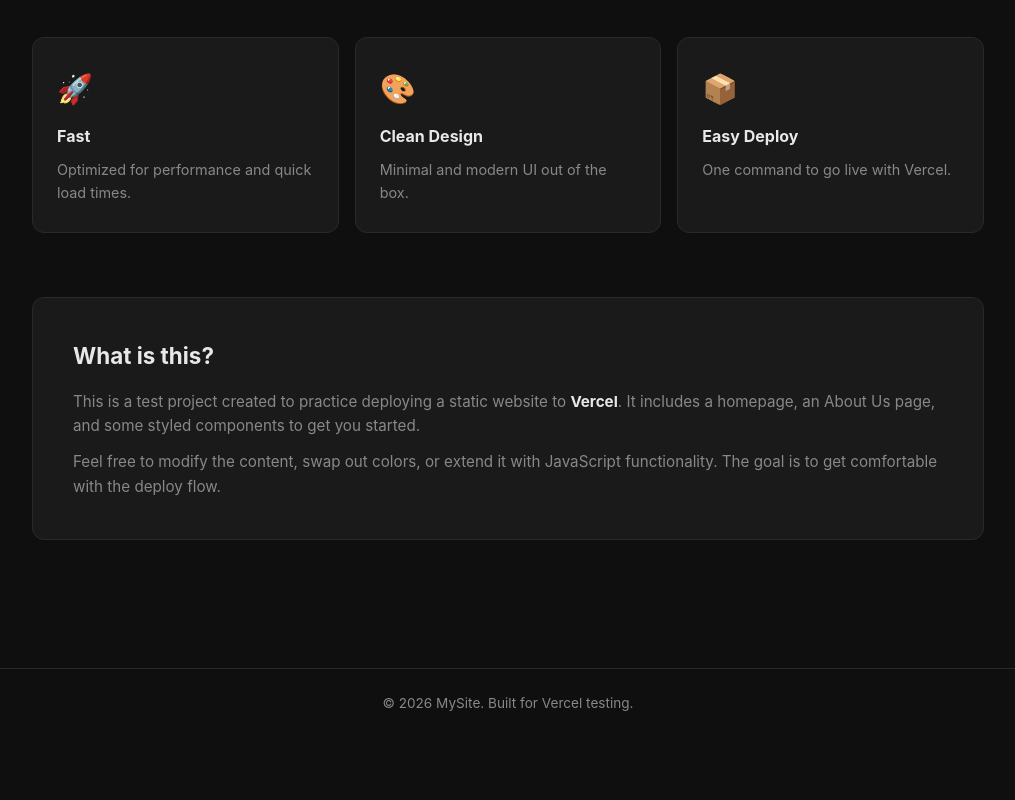
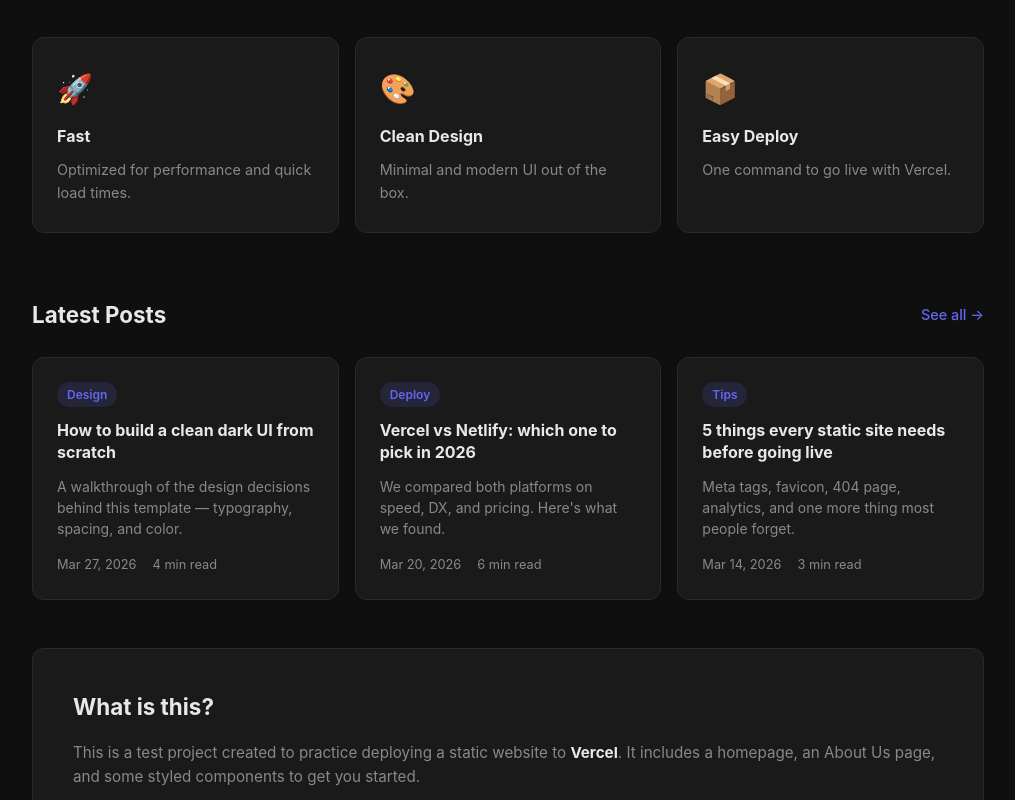
Before and after one commit to youmaycallmedave/vercel-test, a plain HTML site: page index.html in a window 1280 px wide. Shown: the part 418-1218 px from the top of the page, without its empty margins (132-1147 px from the left). Before the commit the page ends 1157 px from the top, so only its background shows below. Drawn offline with Linux system fonts and the light colour scheme.

Commit message:
Add blog posts section to homepage

```diff
--- a/index.html
+++ b/index.html
@@ -43,6 +43,42 @@
       </div>
     </section>
 
+    <section class="blog-section">
+      <div class="section-header">
+        <h2>Latest Posts</h2>
+        <a href="blog.html" class="see-all">See all →</a>
+      </div>
+      <div class="blog-grid">
+        <a href="blog.html#post-1" class="blog-card">
+          <div class="blog-tag">Design</div>
+          <h3>How to build a clean dark UI from scratch</h3>
+          <p>A walkthrough of the design decisions behind this template — typography, spacing, and color.</p>
+          <div class="blog-meta">
+            <span>Mar 27, 2026</span>
+            <span>4 min read</span>
+          </div>
+        </a>
+        <a href="blog.html#post-2" class="blog-card">
+          <div class="blog-tag">Deploy</div>
+          <h3>Vercel vs Netlify: which one to pick in 2026</h3>
+          <p>We compared both platforms on speed, DX, and pricing. Here's what we found.</p>
+          <div class="blog-meta">
+            <span>Mar 20, 2026</span>
+            <span>6 min read</span>
+          </div>
+        </a>
+        <a href="blog.html#post-3" class="blog-card">
+          <div class="blog-tag">Tips</div>
+          <h3>5 things every static site needs before going live</h3>
+          <p>Meta tags, favicon, 404 page, analytics, and one more thing most people forget.</p>
+          <div class="blog-meta">
+            <span>Mar 14, 2026</span>
+            <span>3 min read</span>
+          </div>
+        </a>
+      </div>
+    </section>
+
     <section class="text-block">
       <h2>What is this?</h2>
       <p>
--- a/style.css
+++ b/style.css
@@ -258,6 +258,91 @@ main {
   font-size: 0.85rem;
 }
 
+/* ── BLOG ── */
+.blog-section {
+  margin-bottom: 48px;
+}
+
+.section-header {
+  display: flex;
+  align-items: center;
+  justify-content: space-between;
+  margin-bottom: 24px;
+}
+
+.section-header h2 {
+  font-size: 1.4rem;
+  font-weight: 700;
+}
+
+.see-all {
+  color: var(--accent);
+  text-decoration: none;
+  font-size: 0.9rem;
+  font-weight: 500;
+  transition: color 0.2s;
+}
+
+.see-all:hover {
+  color: var(--accent-hover);
+}
+
+.blog-grid {
+  display: grid;
+  grid-template-columns: repeat(auto-fit, minmax(280px, 1fr));
+  gap: 16px;
+}
+
+.blog-card {
+  background: var(--surface);
+  border: 1px solid var(--border);
+  border-radius: 12px;
+  padding: 24px;
+  text-decoration: none;
+  color: inherit;
+  display: flex;
+  flex-direction: column;
+  gap: 12px;
+  transition: border-color 0.2s, transform 0.15s;
+}
+
+.blog-card:hover {
+  border-color: var(--accent);
+  transform: translateY(-2px);
+}
+
+.blog-tag {
+  display: inline-block;
+  background: rgba(99, 102, 241, 0.15);
+  color: var(--accent);
+  font-size: 0.75rem;
+  font-weight: 600;
+  padding: 3px 10px;
+  border-radius: 20px;
+  width: fit-content;
+}
+
+.blog-card h3 {
+  font-size: 1rem;
+  font-weight: 700;
+  line-height: 1.4;
+}
+
+.blog-card p {
+  color: var(--muted);
+  font-size: 0.875rem;
+  line-height: 1.5;
+  flex: 1;
+}
+
+.blog-meta {
+  display: flex;
+  gap: 16px;
+  color: var(--muted);
+  font-size: 0.8rem;
+  margin-top: 4px;
+}
+
 /* ── CONTACTS ── */
 .contact-grid {
   display: grid;
```
